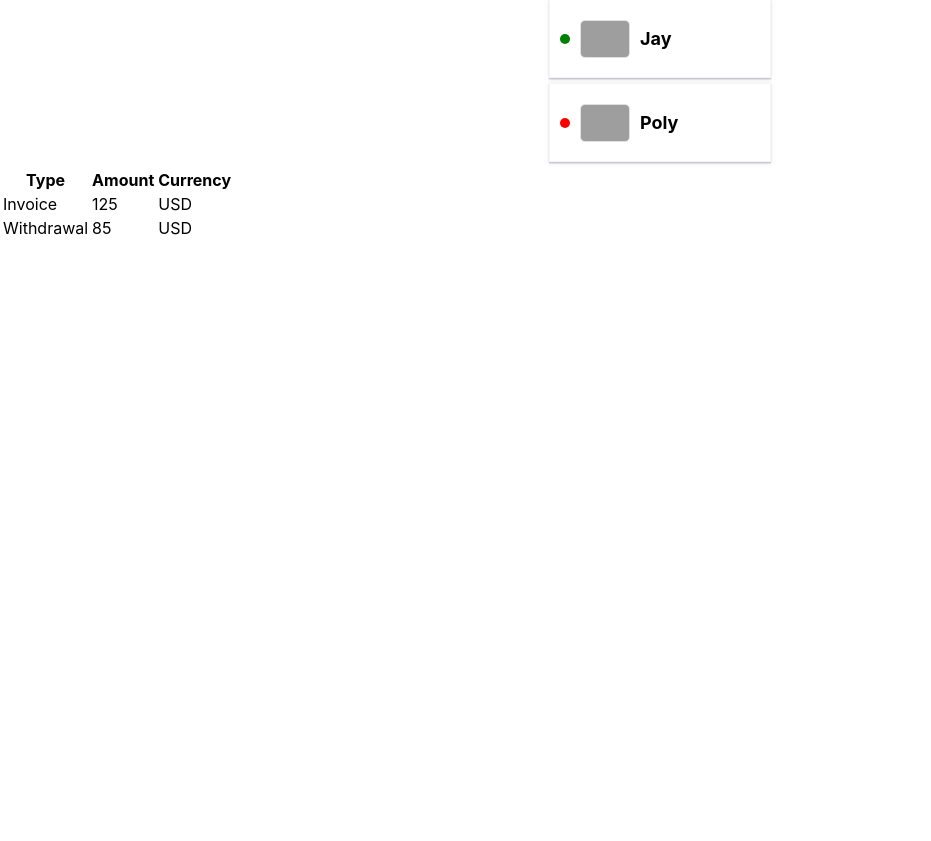
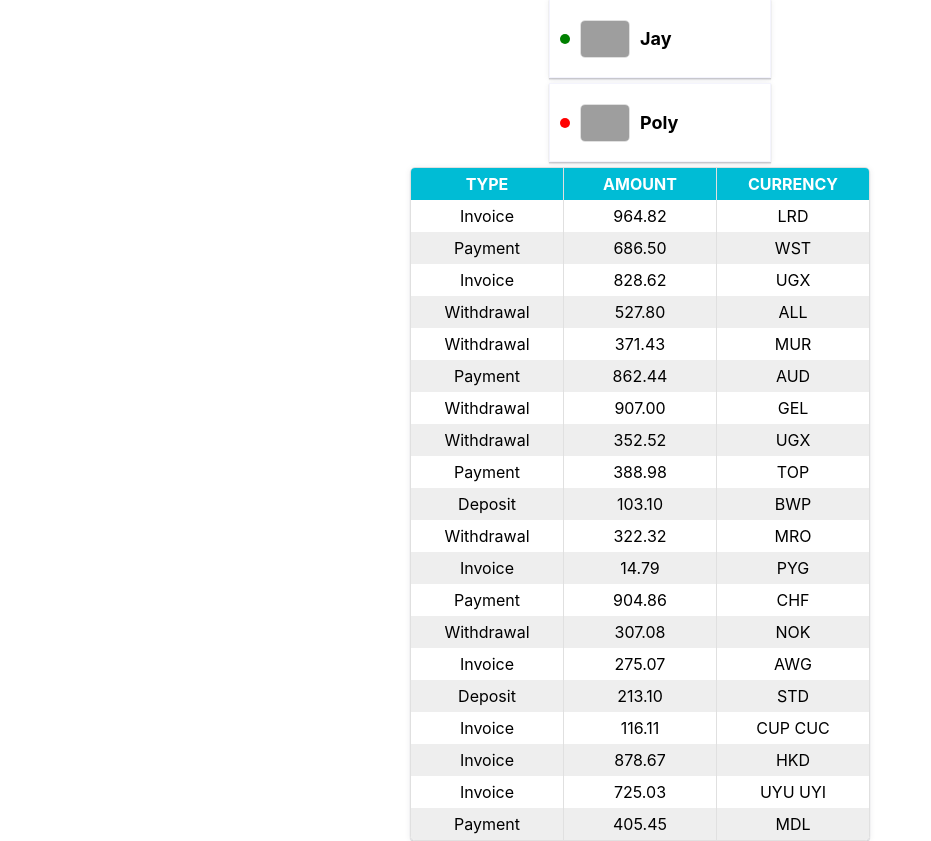
Before and after one commit to starik061/goit-react-hw-01-components, a React (Create React App) app: page / in a window 1280 px wide. Shown: the part 979-1820 px from the top of the page, without its empty margins (0-931 px from the left). Before the commit the page ends 1220 px from the top, so only its background shows below. Built offline with nearby package versions, Linux system fonts and the light colour scheme; grey boxes are pictures that could not be loaded.

Commit message:
✅ Task#4 is done

```diff
--- /dev/null
+++ b/src/components/Transaction/Transaction.jsx
@@ -0,0 +1,10 @@
+
+export const Transaction = ({id, type, amount, currency}) => {
+    return (
+    <tr>
+      <td>{type}</td>
+      <td>{amount}</td>
+      <td>{currency}</td>
+    </tr>
+    )
+}
--- a/src/components/TransactionHistory/TransactionHistory.jsx
+++ b/src/components/TransactionHistory/TransactionHistory.jsx
@@ -1,8 +1,10 @@
 import PropTypes from 'prop-types';
+import { Transaction } from "../Transaction/Transaction.jsx"
+import {TransactionsTable } from "./TransactionsHistory.styled.jsx"
+export const TransactionHistory = ({ items }) => {
 
-export const TransactionHistory = (items) => {
-    return (
-    <table class="transaction-history">
+  return (
+    <TransactionsTable>
   <thead>
     <tr>
       <th>Type</th>
@@ -12,18 +14,11 @@ export const TransactionHistory = (items) => {
   </thead>
 
   <tbody>
-    <tr>
-      <td>Invoice</td>
-      <td>125</td>
-      <td>USD</td>
-    </tr>
-    <tr>
-      <td>Withdrawal</td>
-      <td>85</td>
-      <td>USD</td>
-    </tr>
+          {items.map(({id, type, amount, currency}) => {
+            return <Transaction key={id} type={type} amount={amount} currency={currency} />
+ })}
   </tbody>
-</table>
+</TransactionsTable>
 )
 }
 
--- /dev/null
+++ b/src/components/TransactionHistory/TransactionsHistory.styled.jsx
@@ -0,0 +1,37 @@
+import styled from '@emotion/styled';
+
+export const TransactionsTable = styled.table`
+margin: 0 auto;
+border: 1px solid rgb(224, 224, 224);
+// border-collapse: collapse;
+border-spacing: 0;
+border-radius: 5px;
+box-shadow: 0px 1px 6px rgba(46, 47, 66, 0.08), 0px 1px 1px rgba(46, 47, 66, 0.16), 0px 2px 1px rgba(46, 47, 66, 0.08);
+overflow: hidden;
+
+& th, td {
+  width: 150px;
+  height: 30px;
+  text-align: center;
+}
+
+
+& thead tr {
+background-color: #00BCD5;
+color: white;
+text-transform: uppercase;
+}
+
+& tr {
+text-transform: capitalize;
+}
+
+
+& th:nth-child(3n+1), td:nth-child(3n+1),
+th:nth-child(3n+2), td:nth-child(3n+2) {
+border-right: 1px solid rgb(224, 224, 224);
+}
+& tr:nth-child(2n) {
+    background-color: #eeeeee;
+ }
+  `
```
